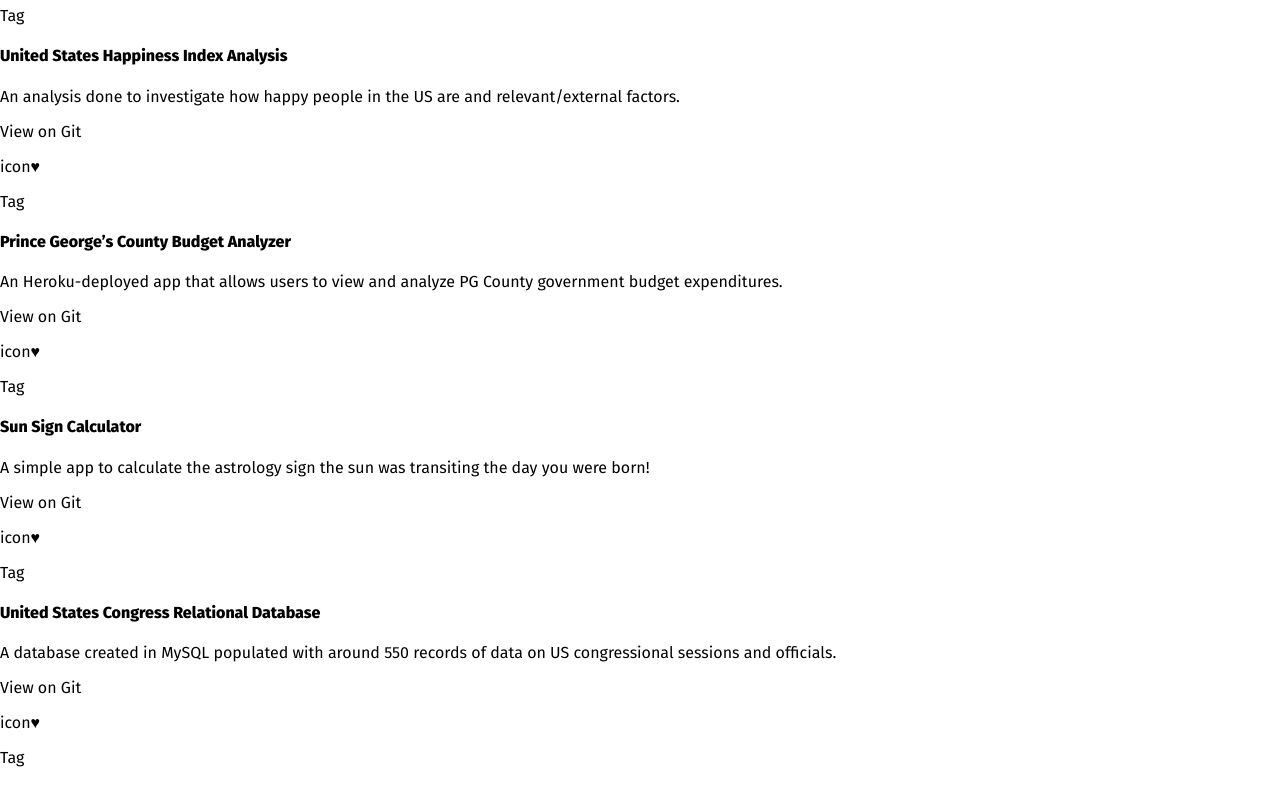
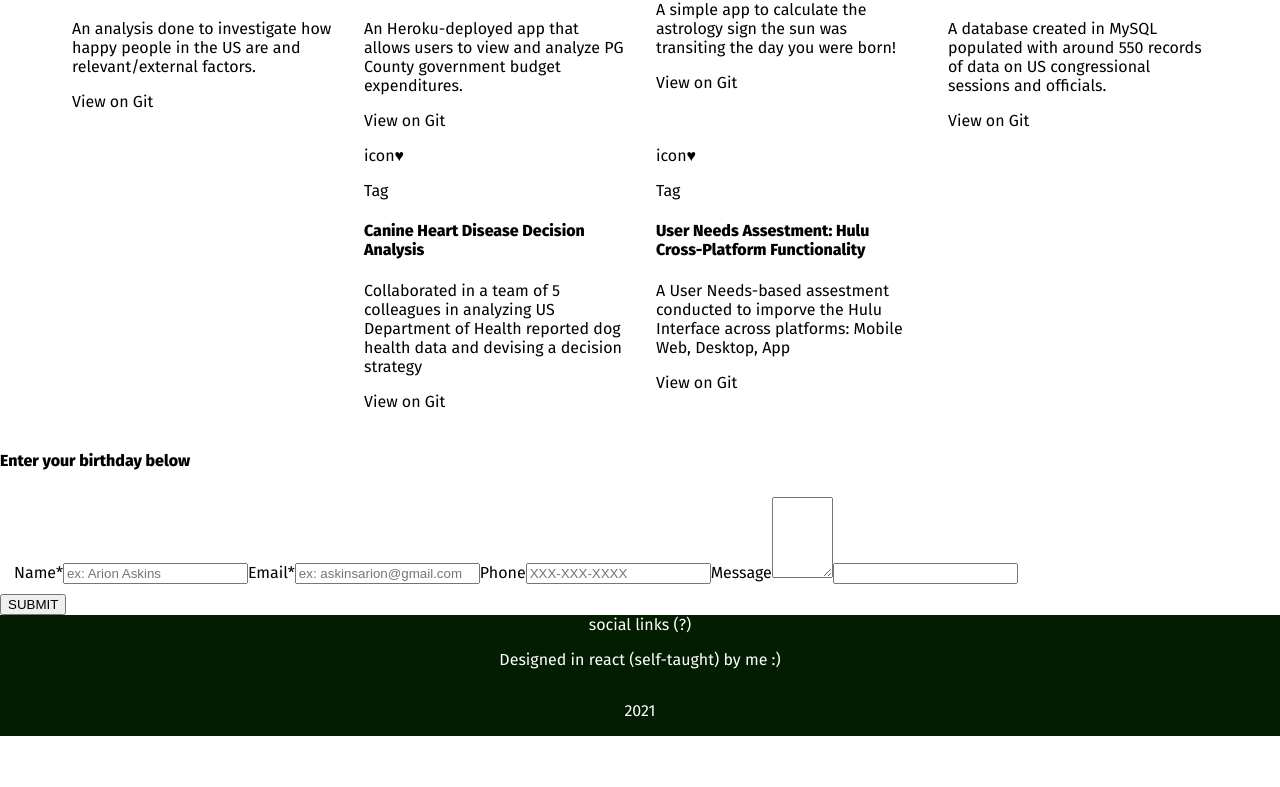
Before and after one commit to arionaskins/arionaskins.github.io, a React (Create React App) app: page / in a window 1280 px wide. Shown: the part 1763-2550 px from the top of the page. After the commit the page ends 2499 px from the top, so only its background shows below. Built offline with nearby package versions, Linux system fonts and the light colour scheme.

Commit message:
minor (und) changes

```diff
--- a/src/pages/whatIdo.js
+++ b/src/pages/whatIdo.js
@@ -1,5 +1,5 @@
 import React from 'react';
-import StrengthCard from '../components/StrengthCard.js'
+import StrengthCard from '../components/Cards/StrengthCard.js'
 
 export default class Strengths extends React.Component {
     constructor(props) {
--- a/src/styles/App.css
+++ b/src/styles/App.css
@@ -64,7 +64,7 @@
     margin-left: 3rem;
   }
 
-    /* about page styling */
+    /* what I do page styling */
 
     .strength-cards-container {
       display: flex;
@@ -77,12 +77,33 @@
       padding: 2rem;
     }
 
+    /* projects page styling */
+
   #projects {
     padding-top: 3rem;
   }
 
   section {
     padding: 2rem;
+  }
+
+  .project-card-container {
+    display: flex;
+    justify-content: center;
+    flex-wrap: wrap;
+}
+  .project-card {
+    max-width: 16.25rem;
+    padding: 0px 1rem;
+  }
+
+  footer {
+    background: rgb(3, 29, 0);
+    color: white;
+    display: flex;
+    flex-direction: column;
+    justify-content: center;
+    text-align: center;
   }
 }
 
```
